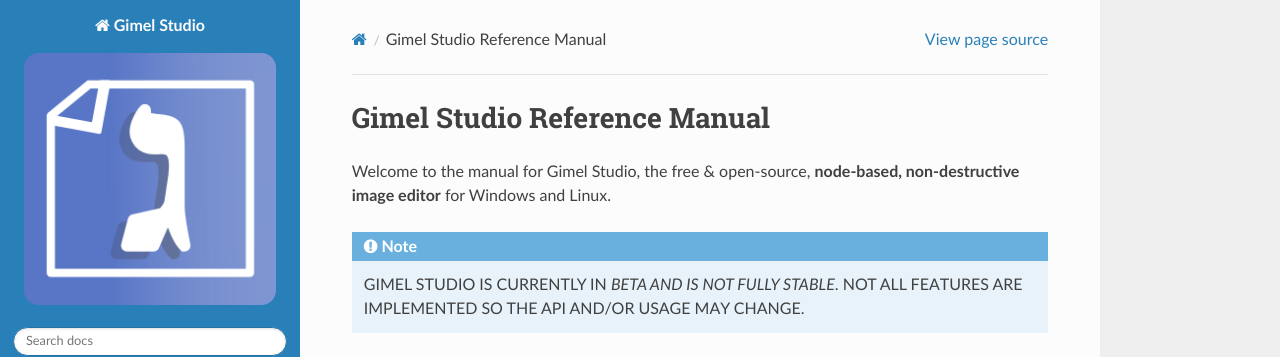
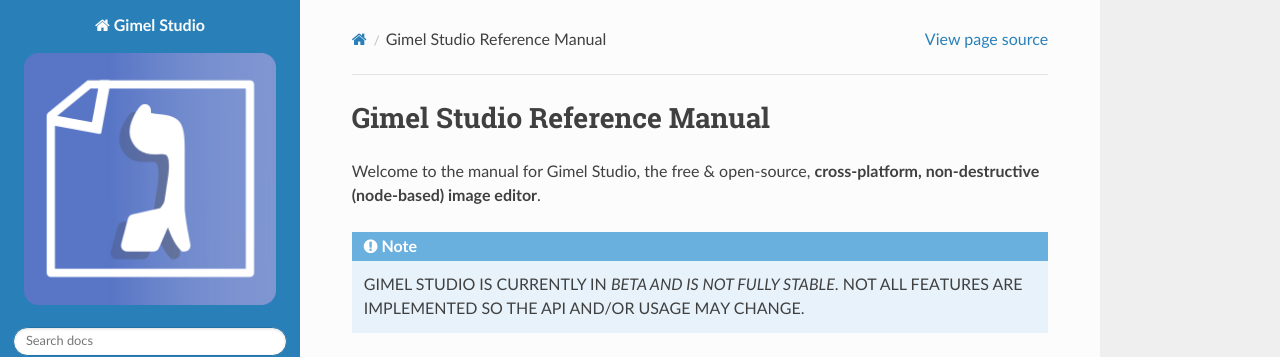
Before and after one commit to GimelStudio/Gimel-Studio, a Sphinx documentation site: the page built from docs/source/index.rst, in a window 1280 px wide and 900 px high. Shown: the top 357 px of the window. Built offline with Sphinx 7.4.7 and the Read the Docs theme 2.0.0, drawn with Linux system fonts in a browser that asks for light colours; the version number could not be read and is left out.

Commit message:
update docs intro

```diff
--- a/docs/source/index.rst
+++ b/docs/source/index.rst
@@ -6,7 +6,7 @@
 Gimel Studio Reference Manual
 =============================
 
-Welcome to the manual for Gimel Studio, the free & open-source, **node-based, non-destructive image editor** for Windows and Linux.
+Welcome to the manual for Gimel Studio, the free & open-source, **cross-platform, non-destructive (node-based) image editor**.
 
 .. note::
 
```
